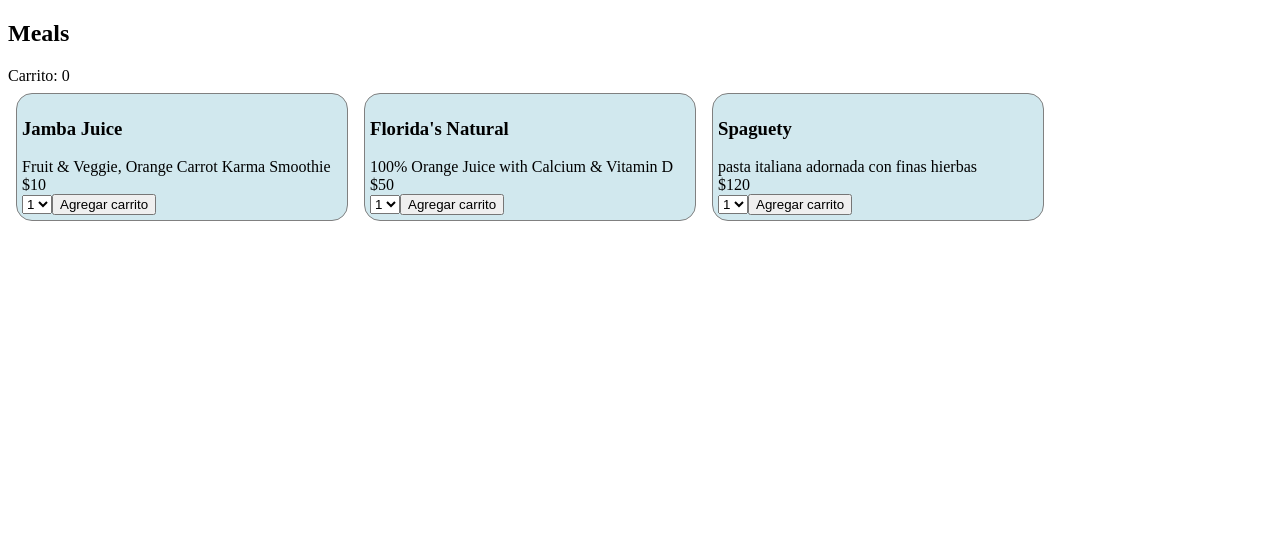
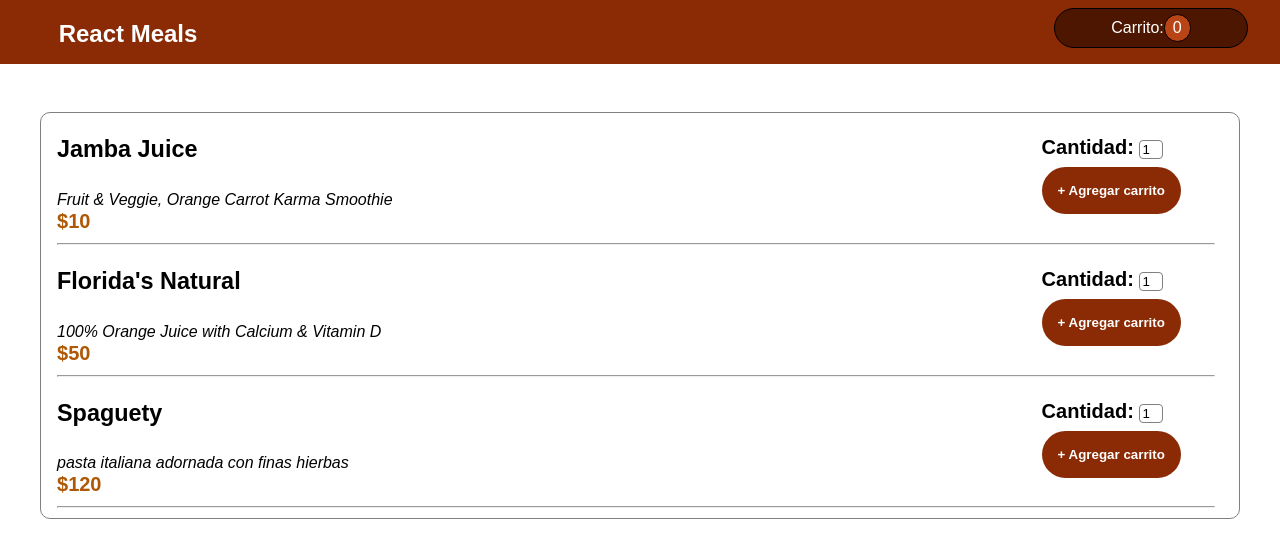
Before and after one commit to rodolfo-valtierra/react-postwork, a React (Create React App) app: page / in a window 1280 px wide. Shown: the top 558 px of the page. Built offline with nearby package versions, Linux system fonts and the light colour scheme.

Commit message:
Stylos anadidos

```diff
--- a/package.json
+++ b/package.json
@@ -9,6 +9,7 @@
     "react": "^18.2.0",
     "react-dom": "^18.2.0",
     "react-scripts": "5.0.1",
+    "styled-components": "^5.3.6",
     "web-vitals": "^2.1.4"
   },
   "scripts": {
--- a/src/App.js
+++ b/src/App.js
@@ -1,11 +1,9 @@
-import Meals from './Components/Meals';
-import './styles/meals.css'
+import Meals from './Components/Meal/Meals';
+import './styles/GeneralStyle.css'
 
 function App () {
 
-  return <div>
-    <Meals/>
-  </div>
+  return <Meals/>
 }
 
 export default App;
--- a/src/Components/Cart.js
+++ /dev/null
@@ -1,9 +0,0 @@
-
-
-function Cart (props) {
-  return <div>
-    Carrito: {props.amount.length}
-  </div>
-}
-
-export default Cart;
--- /dev/null
+++ b/src/Components/Cart/Cart.js
@@ -0,0 +1,17 @@
+import cartStyle from '../../styles/CartStyle.module.css'
+
+function Cart (props) {
+
+  return <div class={cartStyle.nav}>
+    <div class={`${cartStyle.round} ${cartStyle.cart} ${cartStyle['float-end']}`} style={{marginRight: '2rem'}}>
+      Carrito:
+      <div className={`${cartStyle.round} ${cartStyle['counter-cart']}`}
+        align="center">
+          {props.amount.length}
+      </div>
+    </div>
+    <h2 style={{width: '20%'}} align="center">React Meals</h2>
+  </div>
+}
+
+export default Cart;
--- /dev/null
+++ b/src/Components/Meal/MealItem.js
@@ -0,0 +1,44 @@
+import { useState } from 'react'
+import mealStyle from '../../styles/meals.module.css'
+import cartStyle from '../../styles/CartStyle.module.css'
+
+function MealItem (props) {
+  const [useCantidad, setCantidad] = useState(0)
+
+  const agregarACarrito = () => {
+    props.agregarCarrito(count =>  [
+      ...count,
+      {
+        id: props.id,
+        cantidad: useCantidad
+      }
+    ]);
+  }
+
+  const changeCantidad = ({target}) => {
+    setCantidad(target.value);
+  }
+
+  return <li className={`${mealStyle.card} ${cartStyle['seccion-buy']}`}>
+    <div className={`${mealStyle['float-end']} `} style={{width: '15%'}}>
+      <div className={`${cartStyle['amount-seccion']}`}>
+        <span>Cantidad: </span>
+        <input  defaultValue="1" onChange={changeCantidad} />
+      </div>
+      <button className={`${cartStyle['button-add']}`}
+        style={{}}
+        onClick={agregarACarrito}
+        value={props.id}>
+          + Agregar carrito
+      </button>
+    </div>
+    <div className="description-meal">
+      <h3>{props.platillo}</h3>
+      <label style={{fontSize: '12pt', fontWeight: 'normal', fontStyle: 'italic'}}>{props.description}</label>
+      <div className={`${cartStyle.price}`}>${props.precio}</div>
+    </div>
+    <hr/>
+  </li>
+}
+
+export default MealItem;
--- a/src/Components/Meals.js
+++ b/src/Components/Meal/Meals.js
@@ -1,6 +1,7 @@
 import { useState } from 'react'
 import MealItem from "./MealItem";
-import Cart from './Cart'
+import Cart from '../Cart/Cart'
+import mealStyle from '../../styles/meals.module.css'
 
 function Meals () {
   const [cart, setCart] = useState([])
@@ -26,18 +27,22 @@
     }
   ]
 
-  return <div>
-    <h2>Meals</h2>
+  return <>
     <Cart amount={cart}/>
 
-    <div className="meal">
-    {meals.map((meal, i) => <MealItem
-      key={i}
-      agregarCarrito={setCart}
-      {...meal}
-    />)}
+    <div className={`${mealStyle.container}`}>
+      <ul className={`${mealStyle.meal}`}>
+      {
+        meals.map( meal => <MealItem
+            key={meal.id}
+            agregarCarrito={setCart}
+            {...meal}
+          />
+        )
+      }
+      </ul>
     </div>
-  </div>
+  </>
 }
 
 export default Meals;
--- a/src/Components/MealItem.js
+++ /dev/null
@@ -1,37 +0,0 @@
-import { useState } from 'react'
-
-function MealItem (props) {
-  const [useCantidad, setCantidad] = useState(0)
-
-  const agregarACarrito = () => {
-    props.agregarCarrito(count =>  [
-      ...count,
-      {
-        id: props.id,
-        cantidad: useCantidad
-      }
-    ]);
-  }
-
-  const changeCantidad = ({target}) => {
-    setCantidad(target.value);
-  }
-
-  return <div className="card" style={{backgroundColor: "#d1e8ee"}}>
-    <div >
-      <h3>{props.platillo}</h3>
-      <label>{props.description}</label>
-      <div>${props.precio}</div>
-    </div>
-    <div>
-      <select defaultValue="1" onChange={changeCantidad}>
-        <option>1</option>
-        <option>2</option>
-        <option>3</option>
-      </select>
-      <button onClick={agregarACarrito} value={props.id}>Agregar carrito</button>
-    </div>
-  </div>
-}
-
-export default MealItem;
--- /dev/null
+++ b/src/styles/CartStyle.module.css
@@ -0,0 +1,71 @@
+.nav {
+  width: 100%;
+  display: inline;
+  position: fixed;
+  height: 4rem;
+  top: 0;
+  left: 0;
+  background-color: #8a2b06;
+  color: white
+}
+
+.round {
+  border: 1px solid black;
+  border-radius: 20px;
+}
+
+.counter-cart {
+  padding: 4px;
+  padding-left: 8px;
+  padding-right: 8px;
+  background-color: #b94517;
+}
+
+.cart {
+  display: flex;
+  flex-wrap: wrap;
+  justify-content: center;
+  align-items: center;
+  width: 15%;
+  height: 60%;
+  margin-top: 0.5rem;
+  background-color: #4d1601;
+}
+
+.float-end {
+  float:right;
+}
+
+.button-add {
+  border: none;
+  border-radius: 25px;
+  font-weight: bold;
+  background-color: #8a2b06;
+  color: white;
+  height: 10%;
+  padding: 1rem 1rem 1rem 1rem;
+  margin-top: 0.5rem;
+}
+
+.button-add:hover {
+  box-shadow: 0rem 0rem 7px gray;
+  transition: ease-in 0s;
+}
+
+.button-add:active {
+  transform: scale(0.9);
+  transition: ease-in -0.1s;
+}
+
+.seccion-buy {
+  font-size: 15pt;
+  font-weight: bold;
+}
+
+.amount-seccion > input {
+  width: 10%;
+}
+
+.price {
+  color: #af5806;
+}
--- /dev/null
+++ b/src/styles/GeneralStyle.css
@@ -0,0 +1,8 @@
+input {
+  border: 1px solid gray;
+  border-radius: 4px;
+}
+
+* {
+  font-family: Arial, Helvetica, sans-serif;
+}
--- a/src/styles/meals.css
+++ /dev/null
@@ -1,17 +0,0 @@
-.meal {
-  display: flex;
-  flex-wrap: wrap;
-}
-
-.card {
-  border: 1px gray solid;
-  border-radius: 1rem;
-  margin: 0.5rem;
-  padding: 5px;
-  width: 20rem;
-}
-
-.float-bottom {
-  float: right;
-  margin: 1rem 1rem;
-}
--- /dev/null
+++ b/src/styles/meals.module.css
@@ -0,0 +1,21 @@
+.meal {
+  display: block;
+  margin-top: 7rem;
+  border: 1px gray solid;
+  border-radius: 10px;
+  justify-content: center;
+  padding-left: 1rem;
+}
+
+.card {
+  list-style: none;
+  width: 98%;
+}
+
+.container {
+  margin: 2rem 2rem
+}
+
+.float-end {
+  float:right;
+}
```
Also changed, not shown: 1 other file (tests, documents, lock files or other folders).
